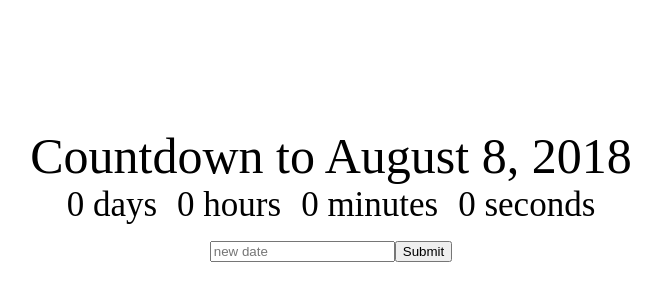
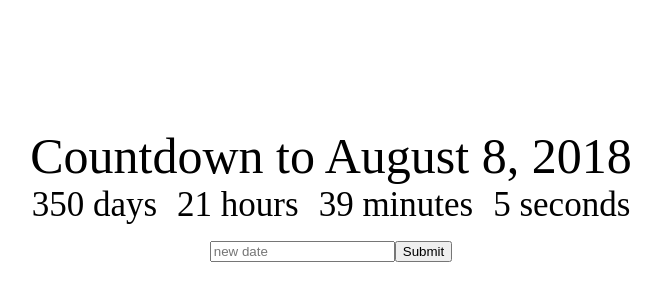
Before and after one commit to gichero/countdownapp, a React (Create React App) app: page / in a window 1280 px wide. Shown: the part 126-426 px from the top of the page, without its empty margins (309-970 px from the left). Built offline with nearby package versions, Linux system fonts and the light colour scheme.

Commit message:
lifeCycle methods

```diff
--- a/src/App.jsx
+++ b/src/App.jsx
@@ -22,7 +22,9 @@
                 <div className = 'App-title'>
                     Countdown to {this.state.deadline}
                 </div>
-                <Clock />
+                <Clock
+                    deadline = {this.state.deadline}
+                />
                 <div>
                     <input placeholder = 'new date'
                             onChange = {event => this.setState({newDeadline: event.target.value})}
--- a/src/Clock.jsx
+++ b/src/Clock.jsx
@@ -11,7 +11,26 @@
             seconds: 0
         }
     }
+    componentWillMount(){
+        this.getTimeCountdown(this.props.deadline);
+    }
+    componentDidMount(){
+        setInterval(() => this.getTimeCountdown(this.props.deadline), 1000)
+    }
+
+    getTimeCountdown(deadline){
+        const time = Date.parse(deadline) - Date.parse(new Date());
+
+        const seconds = Math.floor((time/1000) % 60);
+        const minutes = Math.floor((time/1000/60) % 60);
+        const hours = Math.floor(time/(1000*60*60) % 24);
+        const days = Math.floor(time/(1000*60*60*24));
+
+
+        this.setState({days, hours, minutes, seconds});
+    }
     render() {
+
         return(
             <div>
                 <div className = 'Clock-days'>{this.state.days} days</div>
```
